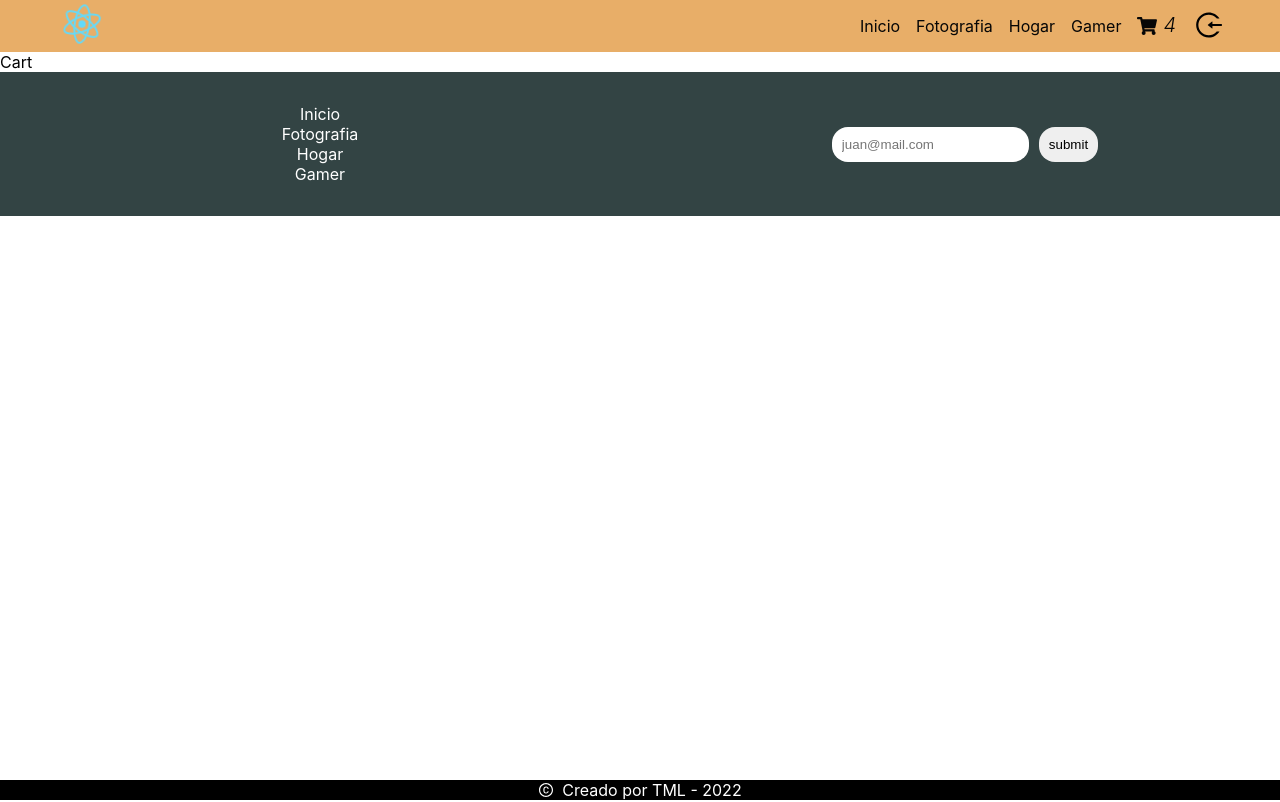
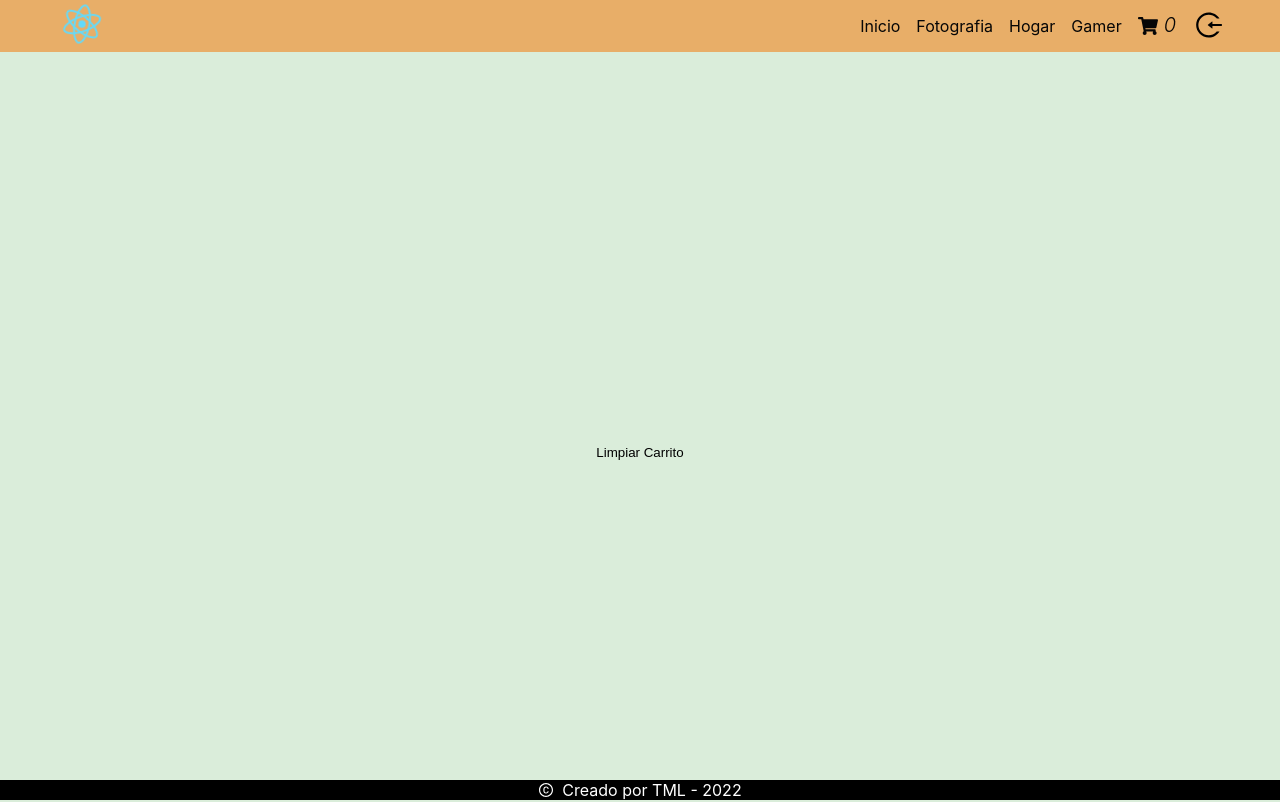
Before and after one commit to tomasmillan/etom-React-Coder, a React (Create React App) app: page /cart in a window 1280 px wide. Shown: the top 802 px of the page. Built offline with nearby package versions, Linux system fonts and the light colour scheme.

Commit message:
using context

```diff
--- a/src/components/Cart/Cart.scss
+++ b/src/components/Cart/Cart.scss
@@ -15,3 +15,15 @@
         color: beige;
     }
 }
+.redtir{
+    font: 700;
+    font-size: 30px;
+    color: red;
+    font-weight: bold;
+}
+.cartContainer{
+    display: flex;
+    justify-content: center;
+    height: 100vh;
+    background: rgba(0, 128, 0, 0.144);
+}
--- a/src/components/Cart/CartContainer.jsx
+++ b/src/components/Cart/CartContainer.jsx
@@ -1,5 +1,22 @@
 import React from "react";
+import { useContext } from "react";
+import { CartContext } from "../CartContext/CartContext";
+import "./Cart.scss";
 
 export default function CartContainer() {
-  return <div>Cart</div>;
+  const { cartItems, removeItem, clear } = useContext(CartContext);
+  return (
+    <>
+      <div className="cartContainer">
+        <button onClick={clear}>Limpiar Carrito</button>
+        {cartItems.map((item) => (
+          <>
+            <h2>{item.title}</h2>
+            <h2>{item.counter}</h2>
+            <button onClick={removeItem}>Eliminar Producto</button>
+          </>
+        ))}
+      </div>
+    </>
+  );
 }
--- a/src/components/Cart/CartWidget.jsx
+++ b/src/components/Cart/CartWidget.jsx
@@ -1,10 +1,21 @@
+import { useContext } from "react";
 import { FaShoppingCart } from "react-icons/fa";
+import { CartContext } from "../CartContext/CartContext";
 import "./Cart.scss";
 export default function CartWidget() {
+  const { cartItems } = useContext(CartContext);
+
+  let itemsCart = 0;
+
+  // eslint-disable-next-line array-callback-return
+  cartItems.map((item) => {
+    itemsCart = itemsCart + item.counter;
+    console.log(itemsCart);
+  });
   return (
     <i className="cartIcon">
       <FaShoppingCart />
-      <h4>4</h4>
+      <h4>{itemsCart}</h4>
     </i>
   );
 }
--- /dev/null
+++ b/src/components/CartContext/CartContext.jsx
@@ -0,0 +1,49 @@
+import { useState } from "react";
+import { createContext } from "react";
+
+export const CartContext = createContext();
+
+export default function CartContextProvider({ children }) {
+  const [cartItems, setCartItems] = useState([]);
+  console.log(cartItems);
+
+  const isInCart = (id) => {
+    const double = cartItems.find((item) => item.id === id);
+    return double;
+  };
+
+  const addItem = (item, counter) => {
+    let qtyCart = {
+      ...item,
+      counter,
+    };
+
+    isInCart(item.id)
+      ? setCartItems(
+          cartItems.map((product) => {
+            if (product.id === item.id) {
+              product.counter += counter;
+              console.log("soy linea 31" + product);
+            }
+            return product;
+          })
+        )
+      : setCartItems([...cartItems, qtyCart]);
+    console.log("soy linea 37" + cartItems);
+  };
+
+  const removeItem = (id) => {
+    setCartItems(cartItems.filter((item) => item.id !== id));
+  };
+
+  const clear = () => {
+    setCartItems([]);
+  };
+  console.log(cartItems);
+
+  return (
+    <CartContext.Provider value={{ cartItems, addItem, removeItem, clear }}>
+      {children}
+    </CartContext.Provider>
+  );
+}
--- a/src/components/ItemCount/ItemCount.jsx
+++ b/src/components/ItemCount/ItemCount.jsx
@@ -3,10 +3,13 @@ import { FaMinus, FaPlus } from "react-icons/fa";
 import "./itemCount.scss";
 import Swal from "sweetalert2";
 import { Link } from "react-router-dom";
+import { useContext } from "react";
+import { CartContext } from "../CartContext/CartContext";
 
-const ItemCount = ({ stock = 0, initial = 0 }) => {
+export default function ItemCount({ stock = 0, initial = 0, item }) {
   const [counter, setCounter] = useState(0);
   const [purchase, setPurchase] = useState(false);
+  const { addItem } = useContext(CartContext);
 
   const addProduct = () => {
     Swal.fire(
@@ -15,6 +18,7 @@ const ItemCount = ({ stock = 0, initial = 0 }) => {
       "success"
     );
     setPurchase(true);
+    addItem({ item, counter });
   };
 
   useEffect(() => {
@@ -54,6 +58,4 @@ const ItemCount = ({ stock = 0, initial = 0 }) => {
       <button className="checkOutBtn">Checkout</button>
     </Link>
   );
-};
-
-export default ItemCount;
+}
--- a/src/components/ItemDetailContainer/ItemDetails.jsx
+++ b/src/components/ItemDetailContainer/ItemDetails.jsx
@@ -1,7 +1,10 @@
+import { useContext } from "react";
+import { CartContext } from "../CartContext/CartContext";
 import ItemCount from "../ItemCount/ItemCount";
 import "./itemDetails.scss";
 
 export default function ItemDetail({ item }) {
+  const { addItem } = useContext(CartContext);
   return (
     <>
       <div className="detailContainer">
@@ -15,7 +18,12 @@ export default function ItemDetail({ item }) {
           <div className="detailStock">
             {"Stock Disponible: " + item.productStock}
           </div>
-          <ItemCount stock={item.productStock} initial={0} />
+          <ItemCount
+            stock={item.productStock}
+            initial={0}
+            addProduct={addItem}
+            item={item}
+          />
         </div>
       </div>
     </>
--- a/src/index.js
+++ b/src/index.js
@@ -4,10 +4,12 @@ import "./index.scss";
 import App from "./App";
 import { BrowserRouter } from "react-router-dom";
 import { Auth0Provider } from "@auth0/auth0-react";
+import CartContextProvider from "./components/CartContext/CartContext";
 
 const root = ReactDOM.createRoot(document.getElementById("root"));
 root.render(
   <React.StrictMode>
+    <CartContextProvider>
       <Auth0Provider
         domain="dev-9ye3ra51.us.auth0.com"
         clientId="Wgdq5LgcVJAH8R15JUcCG4T0DaWfKvPZ"
@@ -17,5 +19,6 @@ root.render(
           <App />
         </BrowserRouter>
       </Auth0Provider>
+    </CartContextProvider>
   </React.StrictMode>
 );
--- a/test.html
+++ b/test.html
@@ -151,6 +151,11 @@ if (isInside(0, 0, 20, 0, 10, 30, 10, 15))
     console.log("Inside");
 else
     console.log("Not Inside");
+
+    let arro = [1,2,3]
+    arro[10] = 'hello'
+    console.log(arro.length)
+
   </script>
 </body>
 </html>
```
Lines whose indentation alone changed are shown as unchanged.
